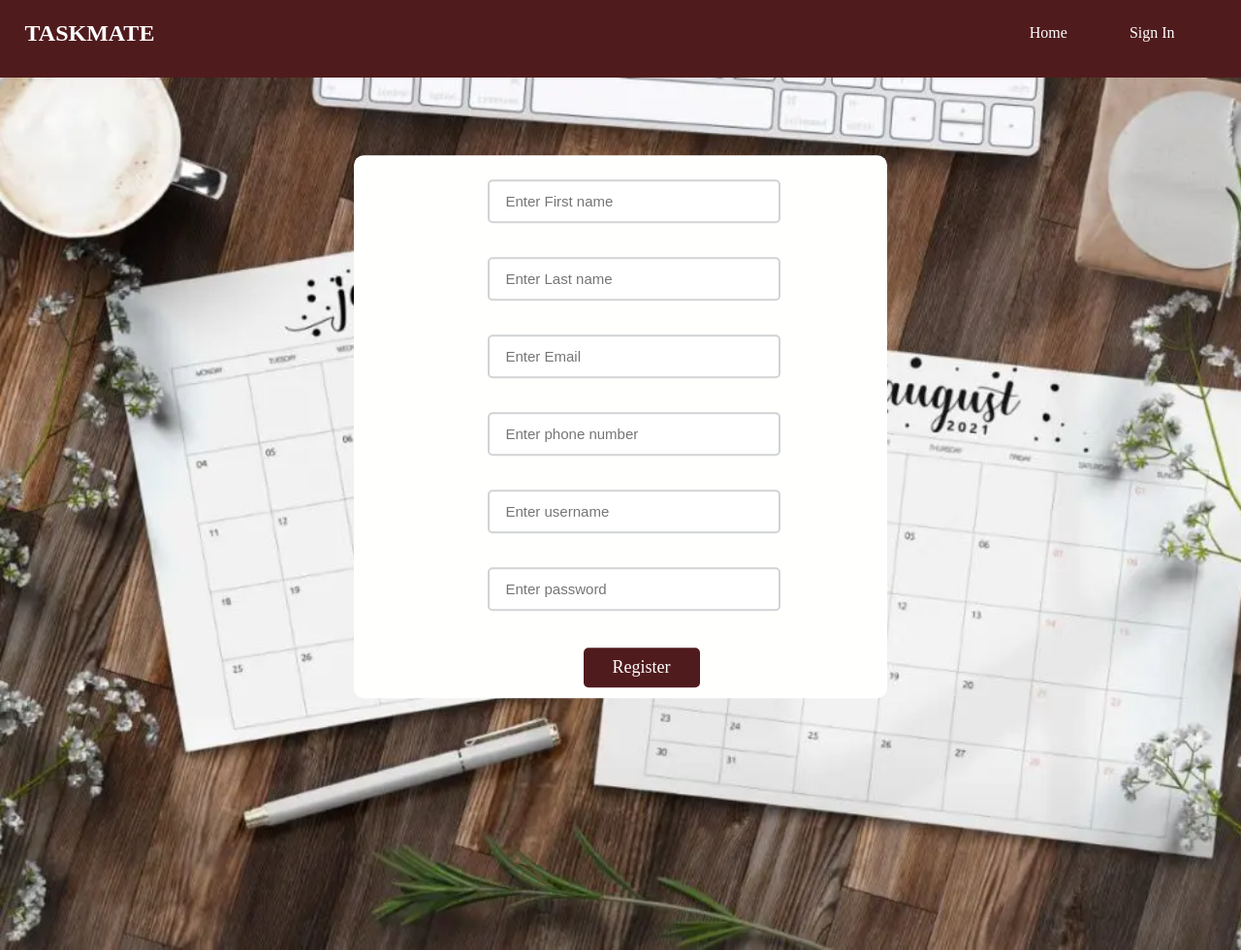
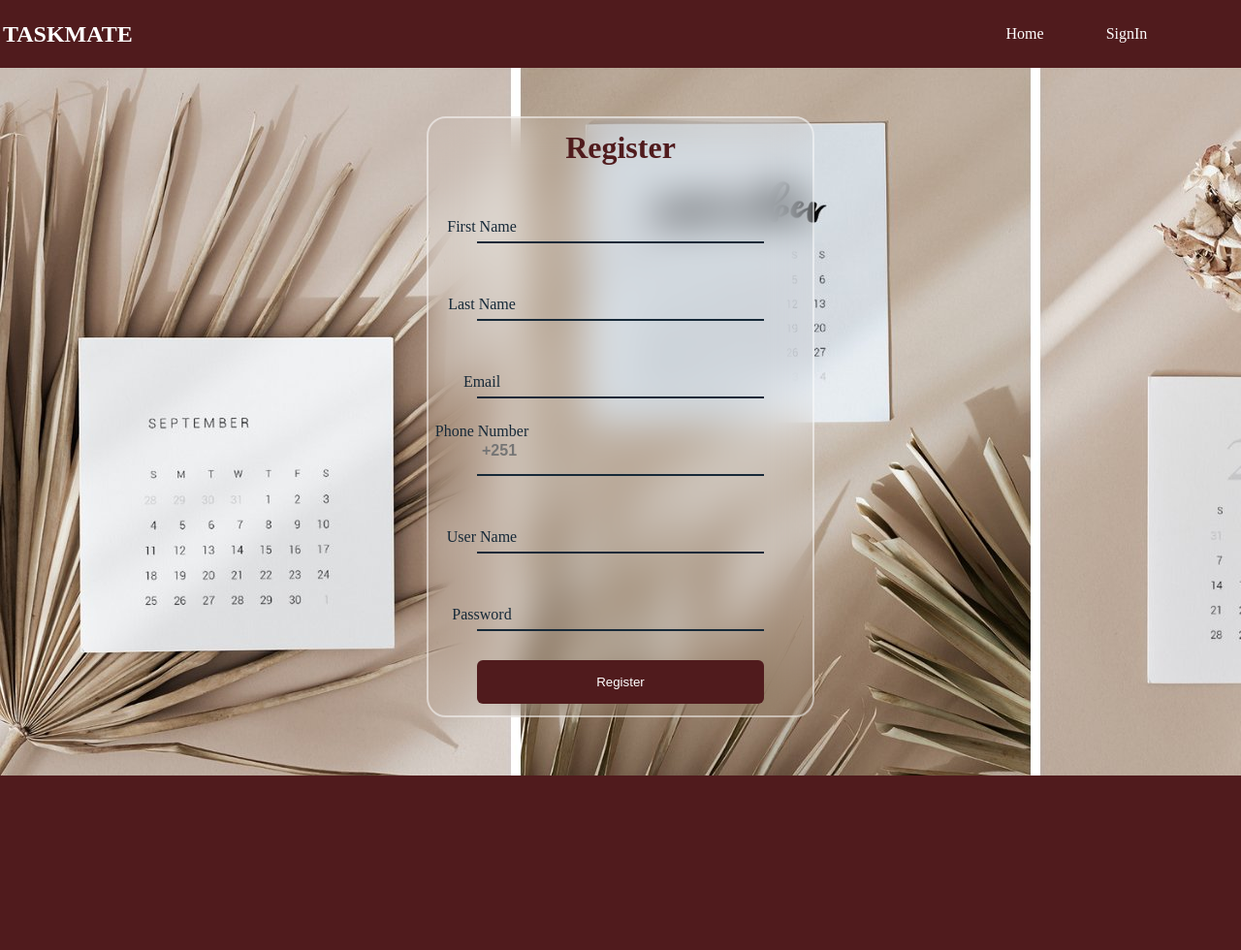
Before and after one commit to Yordi-Dereje/Web-Project, a PHP site: page /signup.html in a window 1280 px wide; the page is wider, and only the part inside the window is pictured. Shown: that part at 97% size. After the commit the page ends 800 px from the top of that part, so only its background shows below. Run offline with PHP 8.4, Linux system fonts and the light colour scheme.

Commit message:
sign up updated

```diff
--- a/signup.css
+++ b/signup.css
@@ -1,15 +1,28 @@
  *{
     margin: 0%;
     padding: 0%;
+    box-sizing: border-box;
   }
 
-.signup_header{
+  .login_header{
     background-color: #501B1D;
     width: 100%;
     height: 80px;
     padding: 0 2%;
   }
-
+  header{
+    background-color: #501B1D;
+    /* background: transparent; */
+    position: fixed;
+    top: 0;
+    left: 0;
+    width: 100%;
+    padding:1px 3px;
+    display: flex;
+    justify-content: space-between;
+    align-items:center ;
+    z-index: 99;
+  }
   nav{
     width: 95%;
     display: flex;
@@ -24,61 +37,90 @@
     list-style: none;
     margin: 10px 30px;
   }
+  body{
+    background: url(logBack.jpeg);
+    display: flex;
+    justify-content: center;
+    align-items: center;
+    min-height: 100vh;
 
+  }
   nav ul li a{
     color: white;
+    text-decoration: none;
   }
 
-.signup_main{
-  width: 100%;
-  height: 900px;
-  background-image: url('signPic.jpeg');
-  background-repeat: no-repeat;
-  background-size: cover;
-}
-
-.signup_main_text{
-  width: 35%;
-  min-width: 550px;
-  position: absolute;
-  min-height: 200px;
-  transform: translate(-50%,-50%);
-  top: 55%;
-  left: 50%;
-  background: #FFFFFE;
-  border-radius: 10px;
+  .login_header a{
+    text-decoration: none;
   }
 
 
-.signup_header a{
-  text-decoration: none;
+  .wrapper{
+    position: absolute;
+    top: 120px;
+    width: 400px;
+    height: 620px;
+    background: transparent;
+    border: 2px solid rgba(255,255,255,.5);
+    border-radius: 20px;
+    backdrop-filter: blur(20px);
+    box-shadow: 0 0 30px rgba (0, 0, 0, .5);
+    display: flex;
+    justify-content: center;
+    align-items: center;
   }
+  .wrapper .form-box{
+    width: 100%;
+    padding:50px;
+  }
+  .form-box h2{
+    font-size: 2em;
+    color: #501B1D;
+    text-align: center;
 
-input{
-  width: 55%;
+  }
+  .input-box{
+    position: relative;
+    width: 100%;
+    height: 50px;
+    border-bottom: 2px solid #162938;
+    margin: 30px 0;
+  }
+  .input-box label{
+    position: absolute;
+    top: 50%;
+    left: 5px;
+    transform: translate(-50%);
+    font-size: 1em;
+    color: #162938;
+    font-weight: 500;
+    pointer-events: none;
+    transition: .5s;
+
+  }
+  .input-box input:focus~label,
+  .input-box input:valid~label{
+    top: -5px;
+  }
+  .input-box input{
+    width: 100%;
+    height:100% ;
+    background: transparent;
+    border: none;
+    outline: none;
+    font-size: 1em;
+    color: #162938;
+    font-weight: 600;
+    padding: 0 35px 0 5px;
+  }
+  .btn{
+    width: 100%;
     height: 45px;
-  font-family: ‘Poppins’,sans-serif;
-  font-size: 15px;
-  border: 2px solid #d1d3d4;
-  padding: 17px;
-  color: #111111;
+    color: #fff;
+    background-color: #501B1D;
+    border: none;
+    outline: none;
+    border-radius: 6px;
+    cursor: pointer;
     font-weight: 500;
-  position: relative;
-  border-radius: 5px;
-  margin-top: 25px;
-  margin-bottom: 10px;
-  margin-left: 25%;
-  background-color: #FFFFFF;
   }
-
-.signup_main_text a{
-  display: inline-block;
-  text-decoration: none;
-  background-color: #501B1D;
-  color: white;
-  padding: 10px 30px;
-  font-size: 18px;
-  margin-top: 50px;
-  border-radius: 5px;
-  margin: 5% 35% 2% 43%;
-}
--- a/signup.html
+++ b/signup.html
@@ -7,16 +7,49 @@
   <title>Document</title>
 </head>
 <body>
-  <header class="signup_header">
+  <header>
     <nav>
       <h2>TASKMATE</h2>
       <ul>
         <li><a href="front.html">Home</a></li>
-        <li><a href="login.html">Sign In</a></li>
+        <li><a href="login.html">SignIn</a></li>
       </ul>
     </nav>
   </header>
+  <div class="wrapper">
+    <div class="form-box">
+     <h2>Register</h2>
+     <form action="#">
+      <div class="input-box">
+      <input  type="text" required name="firstName" value="">
+      <label for="firstName">First Name</label>
+      </div>
+      <div class="input-box">
+        <input  type="text" required name="lastName" value="">
+        <label for="lastName">Last Name</label>
+        </div>
+        <div class="input-box">
+          <input  type="email" required name="email" value="">
+          <label for="email">Email</label>
+          </div>
+          <div class="input-box">
+            <input placeholder="+251" type="tel" maxlength="13" name="phone" id="phone" pattern="[+][0-9]{3}-[0-9]{4}-[0-9]{3}"  value="">
+            <label for="phoneNumber">Phone Number</label>
+            </div>
+            <div class="input-box">
+              <input  type="text" required name="userName" value="">
+              <label for="userName">User Name</label>
+              </div>
+      <div class="input-box">
+      <input  type="password" required name="passW" value="">
+      <label for="pwd">Password</label>
+  </div>
+  <button class="btn" type="submit" class="btn">Register</button>
+  </div>
 
+
+     </form>
+<!--
   <div class="signup_main">
     <div class="signup_main_text">
       <input placeholder="Enter First name" type="text" name="fn" value="">
@@ -27,7 +60,24 @@
       <input placeholder="Enter password" type="password" name="passW" value="">
       <a href="home.html">Register</a>
     </div>
-  </div>
+  </div> -->
 
 </body>
 </html>
+<!-- <div class="wrapper">
+  <div class="form-box">
+   <h2>Login</h2>
+   <form action="#">
+    <div class="input-box">
+    <input  type="text" required name="userN" value="">
+    <label for="userName">UserName</label>
+    </div>
+    <div class="input-box">
+    <input  type="password" required name="passW" value="">
+    <label for="pwd">Password</label>
+</div>
+<button class="btn" type="submit" class="btn">Login</button>
+</div>
+
+
+   </form> -->
```
Lines whose indentation alone changed are shown as unchanged.
